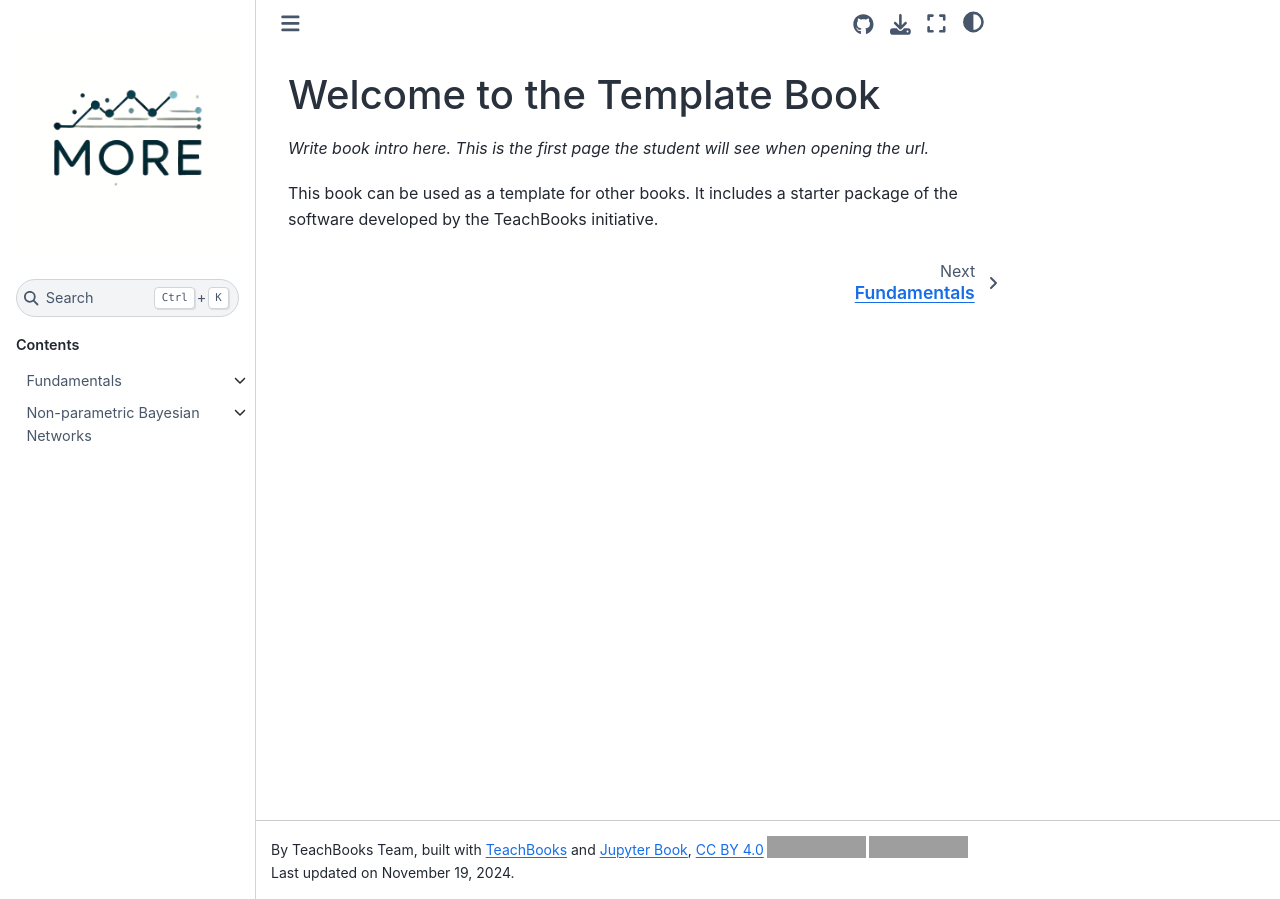
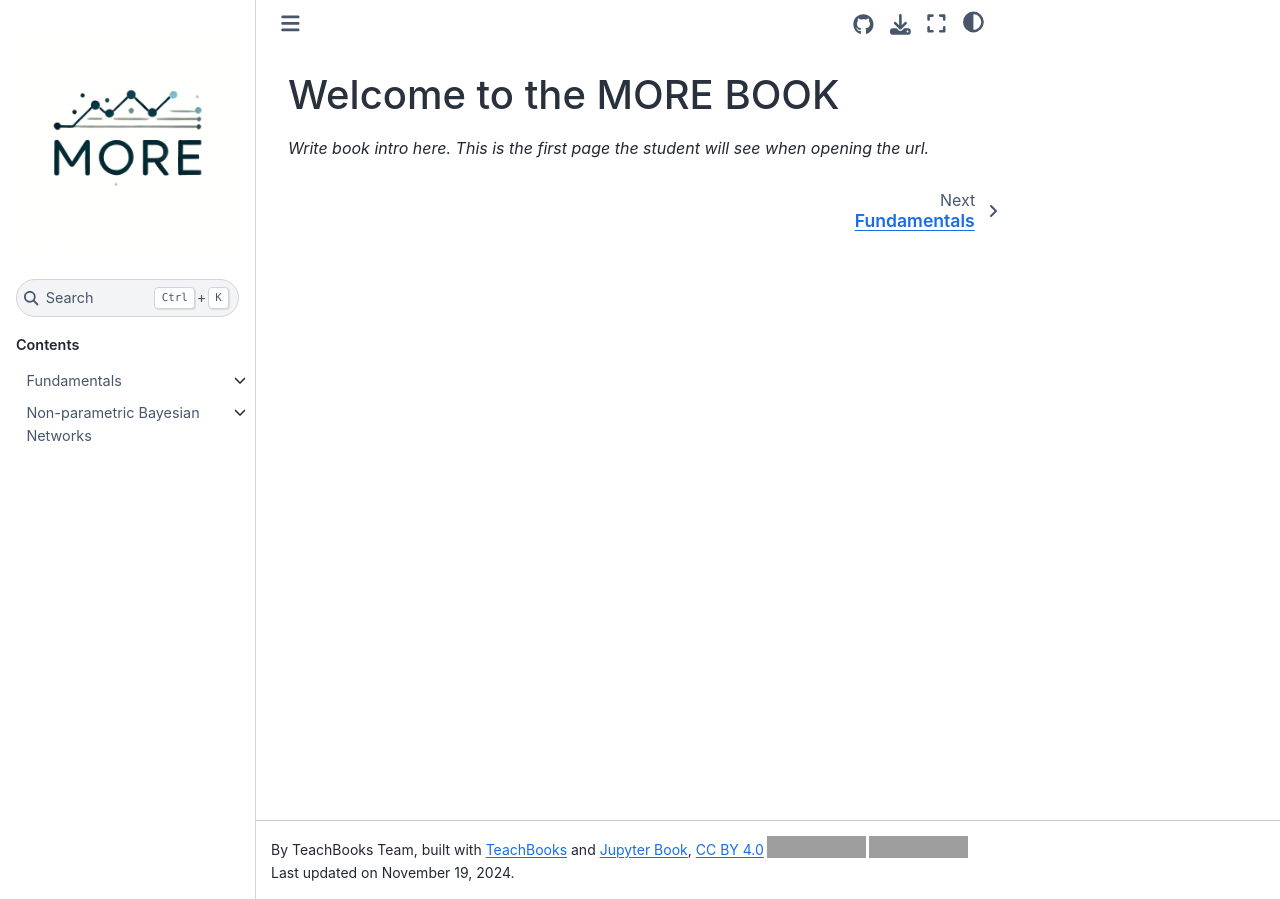
Before and after one commit to char998/Copulas-and-Bayesian-Networks, a Jupyter Book: the page built from book/intro.md, in a window 1280 px wide. Built offline with Jupyter Book 1.0.4 settings and Sphinx 7.4.7 and the Sphinx Book theme 1.1.4, drawn with Linux system fonts in a browser that asks for light colours; pages that are not in the unit, such as notebooks, are missing from menus; comment, search, counter and statistics services are not loaded; grey boxes are pictures that could not be loaded.

Commit message:
changing_the_intro

```diff
--- a/book/intro.md
+++ b/book/intro.md
@@ -1,6 +1,3 @@
 (intro)=
-# Welcome to the Template Book
-
+# Welcome to the MORE BOOK
 _Write book intro here. This is the first page the student will see when opening the url._
-
-This book can be used as a template for other books. It includes a starter package of the software developed by the TeachBooks initiative.
```
